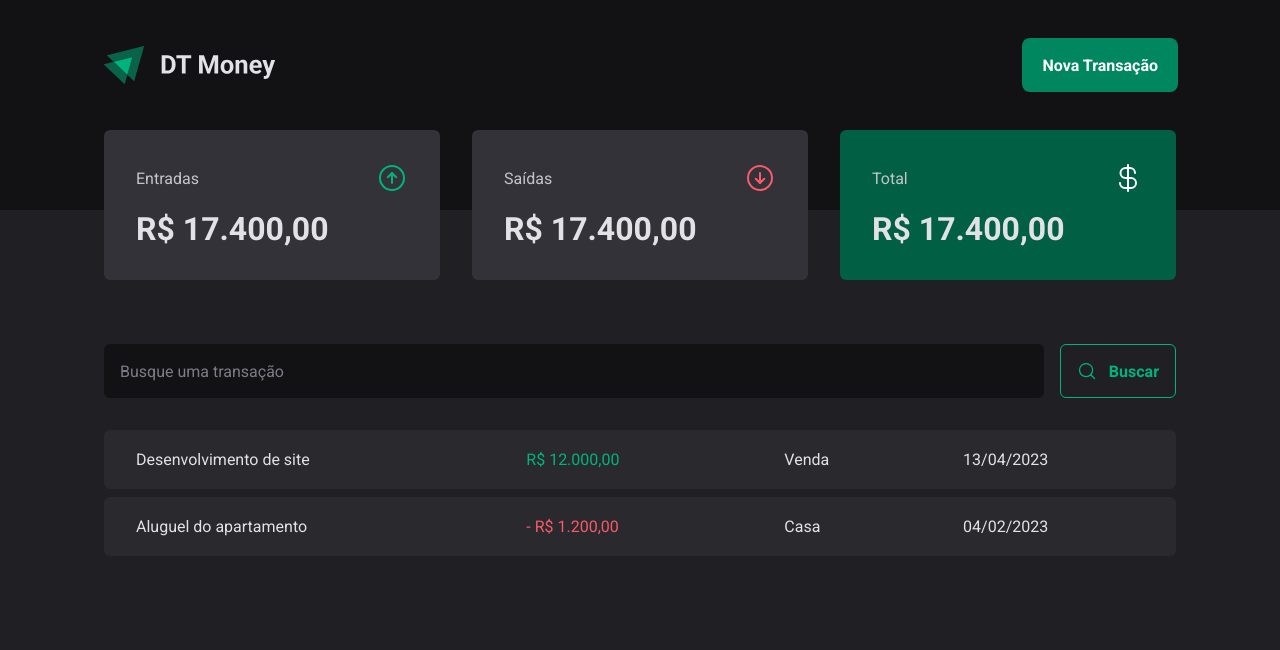
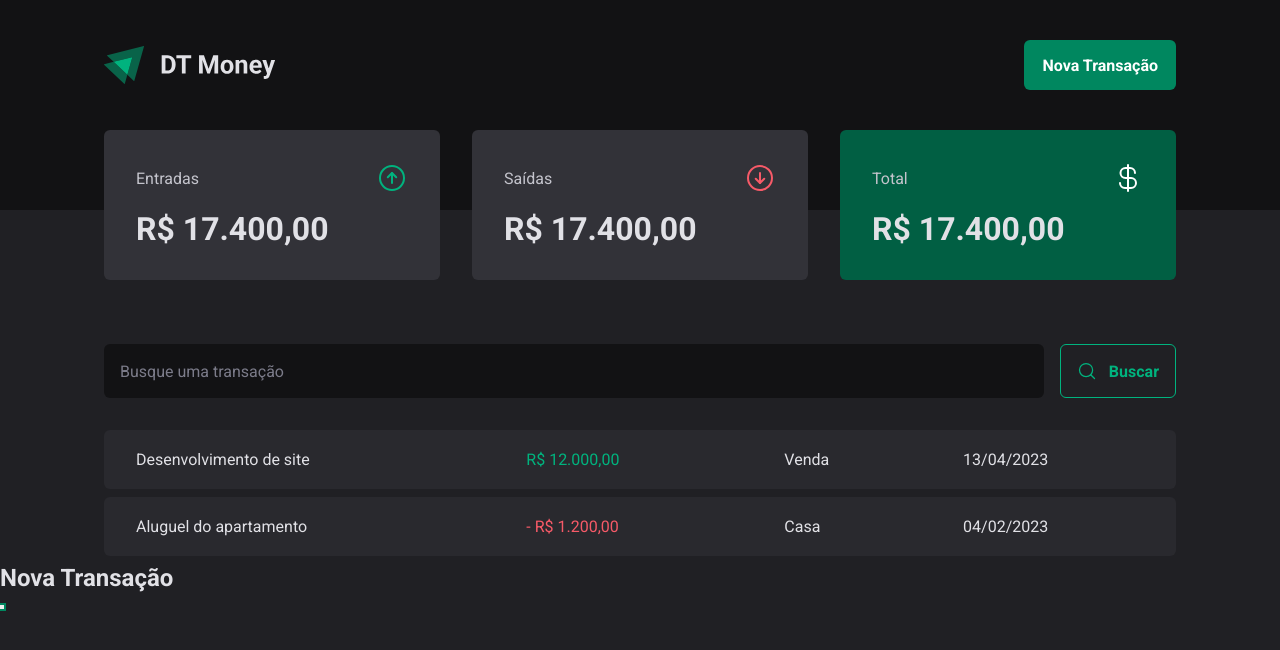
Before and after one commit to YanCardoso/money-y, a React (Vite) app: page / in a window 1280 px wide. Both pictures are taken after a click on the button "Nova Transação". Shown: the top 650 px of the page. Built offline with nearby package versions, Linux system fonts and the light colour scheme.

Commit message:
radix modal

```diff
--- a/src/components/Header/index.tsx
+++ b/src/components/Header/index.tsx
@@ -1,3 +1,4 @@
+import * as Dialog from '@radix-ui/react-dialog'
 import logo from '../../assets/Logo.svg'
 import { HeaderContainer, HeaderContent, NewTransactionButton } from './styles'
 export function Header() {
@@ -8,7 +9,18 @@
 					src={logo}
 					alt=''
 				/>
-				<NewTransactionButton>Nova Transação</NewTransactionButton>
+				<Dialog.Root>
+					<Dialog.Trigger asChild>
+						<NewTransactionButton>Nova Transação</NewTransactionButton>
+					</Dialog.Trigger>
+					<Dialog.Portal>
+						<Dialog.Overlay />
+						<Dialog.Content>
+							<Dialog.Title>Nova Transação</Dialog.Title>
+							<Dialog.Close />
+						</Dialog.Content>
+					</Dialog.Portal>
+				</Dialog.Root>
 			</HeaderContent>
 		</HeaderContainer>
 	)
```
